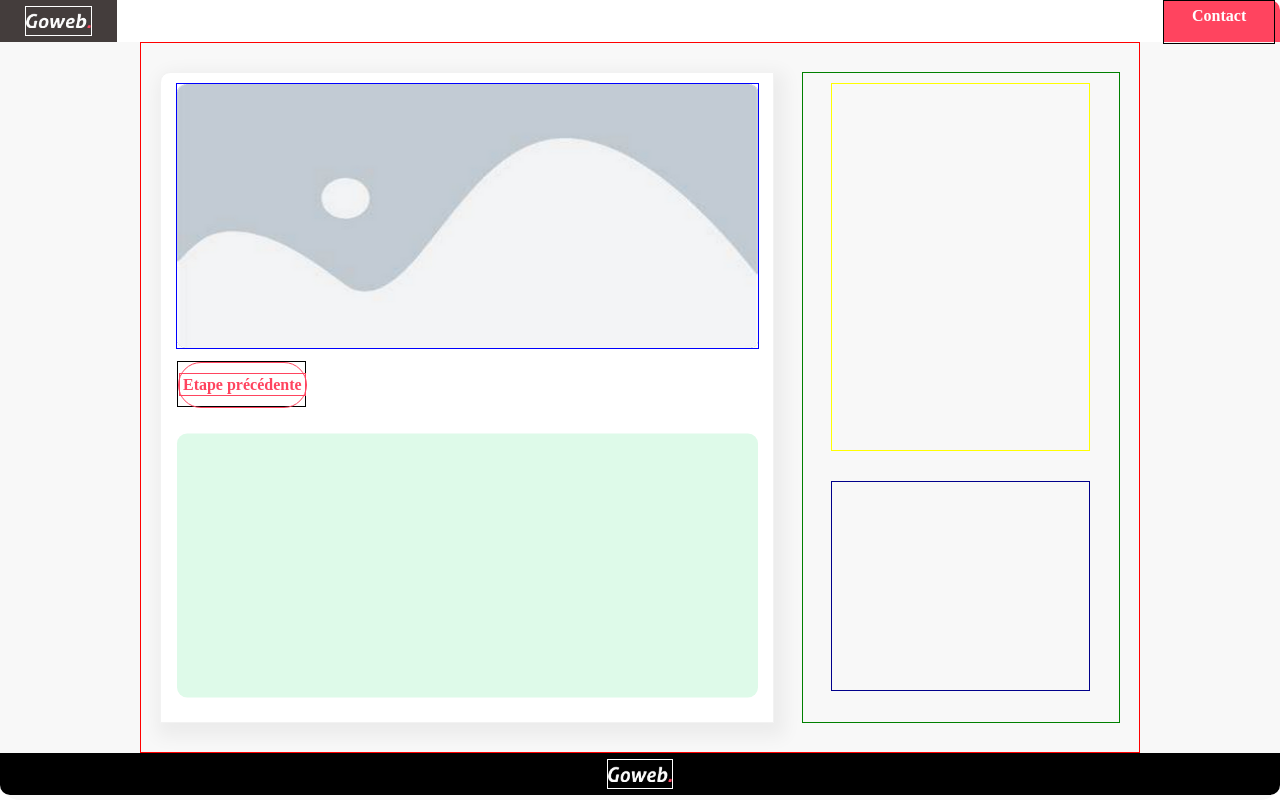
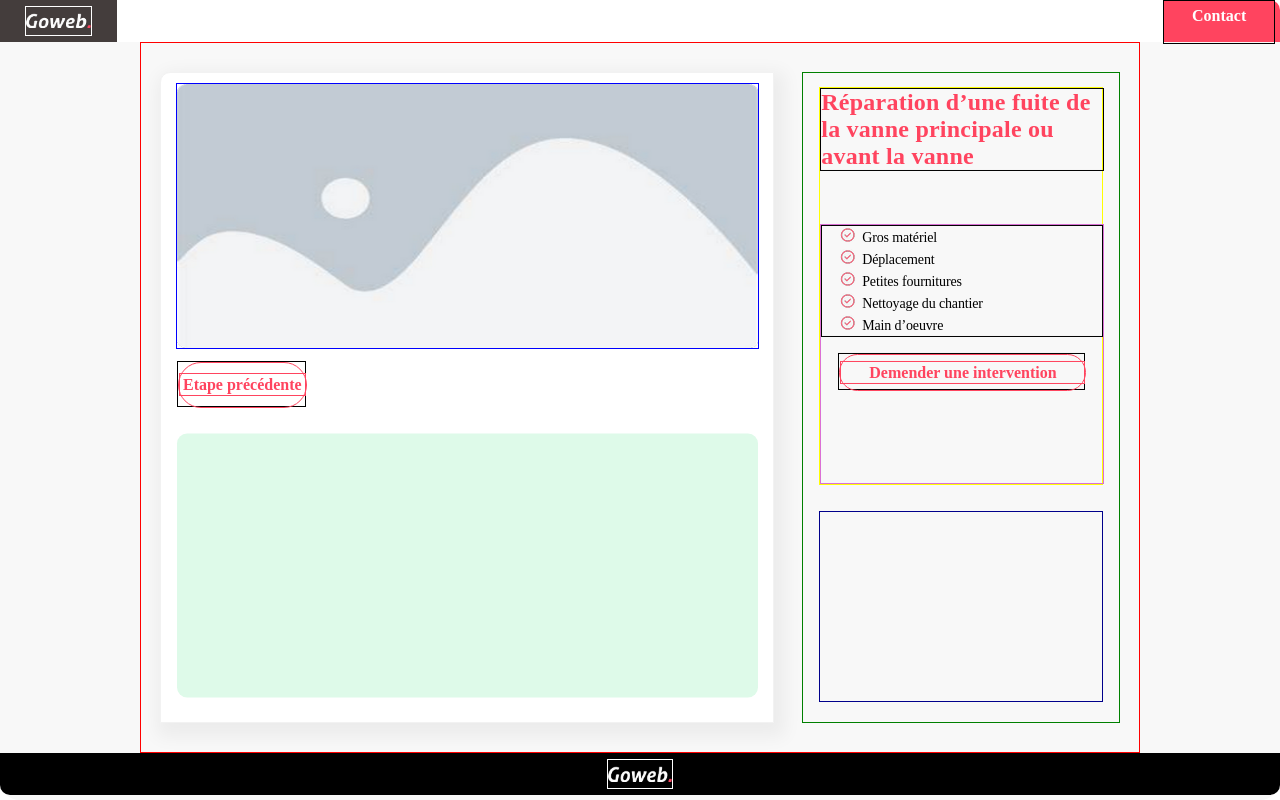
Before and after one commit to Akim-Kaf/projetgoweb, a React (Create React App) app: page / in a window 1280 px wide. Built offline with nearby package versions, Linux system fonts and the light colour scheme.

Commit message:
add of intervation info

```diff
--- a/src/components/information/Information.css
+++ b/src/components/information/Information.css
@@ -27,10 +27,11 @@ h1 {font-size: 3em;}
         }
     }
 
-p {
+p{
     font-size: 1.5em;
     line-height: 1.3 em;
 }
+
 
 .main-container{
     position:absolute;
@@ -135,14 +136,14 @@ p {
 .main-text{
     /*width: 420px; */
     width: 100%;
-    height: 43%; /*no*/
-    padding: 5px;
+    /*height: 20%; /*no*/
+    /*padding: 5px;        */
     font-family:"poppins";
-    font-weight: 700;
-    font-size: 34px;
-    text-align: center;
-    line-height: 25px;
-    color: #000000;
+    font-weight: 600;
+    font-size: 1.5em;
+    letter-spacing: 0.01em;
+    text-align: left;
+    color: #FF445F;
     border: 1px solid black; /*to remove*/
 }
 
@@ -203,12 +204,12 @@ p {
 }
 
 .rigth-item-frame{
-    width: 80%;
-    height: 55%;
+    width: 95%;
+    height: 63%;
     margin: auto;
-    /*transform: translateY(-10%);    */
+    transform: translateY(1%);
     /*margin-top: -105px;*/
-    padding: 10px;
+    /*padding: 10px;*/
     /*margin-bottom: 200px;*/
     /*gap: 10px;*/
     border: 1px 0px 0px 0px;
@@ -216,14 +217,30 @@ p {
     border: 1px solid yellow;
 }
 
+.rigth-content-item-frame{
+    width: 100%;
+    height: 65%;
+    position: fixed;
+    /*margin: auto;*/
+    /*transform: translateY(-10%);    */
+    /*margin-top: -105px;*/
+    /*padding: 10px;*/
+    /*margin-bottom: 200px;*/
+    /*gap: 10px;*/
+    bottom: 0;
+    border: 1px 0px 0px 0px;
+    opacity: 0px;
+    border: 1px solid orchid;
+}
+
 .rigth-bottom-item-frame{
-    width: 80%;
+    width: 95%;
     height: 30%;
     margin: auto;
     margin-top: 10%;
     /*transform: translateY(-10%);    */
     /*margin-top: -105px;*/
-    padding: 10px;
+    /*padding: 10px;*/
     /*margin-bottom: 200px;*/
     /*gap: 10px;*/
     border: 1px 0px 0px 0px;
@@ -347,10 +364,9 @@ p {
 
 ul{
     list-style-image:
-    url("../../../public/ok.png");
-    border: 1px solid #FF445F;
-    justify-content: center;
-    display: grid;
+    url("../../../public/redok.png");
+    margin-top: 0;
+    border: 1px solid black;
 }
 
 
@@ -361,8 +377,51 @@ ul{
     font-weight: 400;
     line-height: 21px;
     text-align: left;
+    font-family: Poppins;
+    letter-spacing: -0.01em;
+
 }
 
+
+.intervention-button-frame{
+    position: relative;
+    width: 245px;
+    height: 35px;
+    gap: 10px;
+    opacity: 0px;
+    margin: auto;
+    border: 1px solid black;
+}
+
+.intervention-button{
+    width: 100%;
+    height: 100%;
+    margin: auto;
+    /*padding: 16px;*/
+    /*gap: 8px;*/
+    border-radius: 43px;
+    border: 1px 0px 0px 0px;
+    opacity: 0px;
+    display: flex;
+    border: 1px solid #FF445F;
+
+}
+
+.intervention-button-text{
+    width: 100%;
+    /*height: 21px;*/
+    gap: 0px;
+    opacity: 0px;
+    font-family: 'Poppins';
+    /*font-size: 14px;*/
+    font-weight: 600;
+    line-height: 21px;
+    text-align: center;
+    color: #FF445F;
+    margin: auto;
+    border: 1px solid #FF445F;
+
+}
 
 .bottom-frame{
     width: 100%;
--- a/src/components/information/Information.js
+++ b/src/components/information/Information.js
@@ -23,10 +23,24 @@ function Information(props){
                 </div>
                 <div className="rigth-content-frame">
                     <div className="rigth-item-frame">
+                        <div className='main-text'>Réparation d’une fuite de la vanne principale ou avant la vanne</div>
+                        <div className="rigth-content-item-frame">
+                            <ul>
+                                <li><span className='notification-text'>Gros matériel</span></li>
+                                <li><span className='notification-text'>Déplacement</span></li>
+                                <li><span className='notification-text'>Petites fournitures</span></li>
+                                <li><span className='notification-text'>Nettoyage du chantier</span></li>
+                                <li><span className='notification-text'>Main d’oeuvre</span></li>
+
+                            </ul>
+
+                            <div className="intervention-button-frame">
+                                <div className="intervention-button"><span className="intervention-button-text">Demender une intervention</span></div>
+                            </div>
+                        </div>
 
                     </div>
                     <div className="rigth-bottom-item-frame">
-
                     </div>
                 </div>
         </div>
```
Also changed, not shown: public/redok.png (added).
